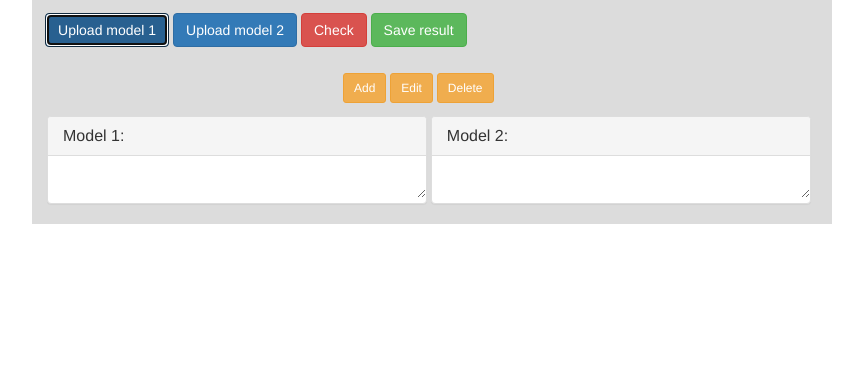
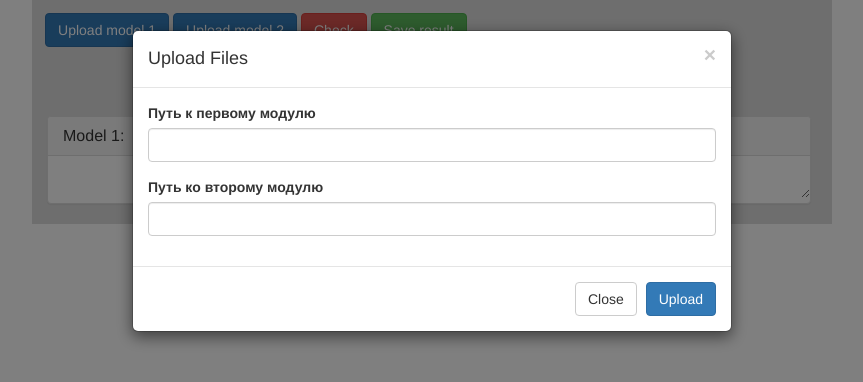
Before and after one commit to barcacules111/SD_Interface, a plain HTML site: page index.html in a window 1280 px wide. Both pictures are taken after a click on the button "Upload model 1". Shown: the whole page, without its empty margins (208-1071 px from the left). Drawn offline with nearby package versions, Linux system fonts and the light colour scheme.

Commit message:
Added modal window in front

```diff
--- a/index.html
+++ b/index.html
@@ -10,17 +10,71 @@
     <link href="css/bootstrap.css" rel="stylesheet">
     <link href="style/style.css" rel="stylesheet">
     <link href="css/style.css" rel="stylesheet">
+
+
       <script src="https://ajax.googleapis.com/ajax/libs/angularjs/1.5.5/angular.min.js"></script>
+
+      <!-- Для модального окна "загрузки" моделей(прим. Кати)-->
+        <script src="http://ajax.googleapis.com/ajax/libs/jquery/1.9.1/jquery.min.js"></script>
+        <script src="js/bootstrap.min.js"></script>
+      <!-- конец подготовки модалки -->
 
         </head>
         <body>
+
             <div class="container" ng-app="MyApp" ng-controller="MainController">
                 <div class="row">
 
-        <button type="submit" class="btn btn-primary" ng-click="upload1()">Upload model 1</button>
+<!--        <button type="submit" class="btn btn-primary" ng-click="upload1()">Upload model 1</button>-->
+        <button type="button" class="btn btn-primary" data-toggle="modal">Upload model 1</button>
           <button type="submit" class="btn btn-primary" ng-click="upload2()">Upload model 2</button>
             <button type="submit" class="btn btn-danger" ng-click="check()">Check</button>
                 <button type="submit" class="btn btn-success" ng-click="save()">Save result</button>
+
+                        <!-- HTML-код модального окна-->
+
+                        <div id="uploadModal" class="modal fade" tabindex="-1" role="dialog" aria-labelledby="uploadModalLabel" aria-hidden="true">
+                            <div class="modal-dialog">
+                                <div class="modal-content">
+                                    <div class="modal-header">
+                                        <button type="button" class="close" data-dismiss="modal">
+                                            <span aria-hidden="true">×</span><span class="sr-only">Close</span>
+                                        </button>
+                                        <h4 class="modal-title" id="uploadModalLabel">Upload Files</h4>
+                                    </div>
+                                    <div class="modal-body">
+
+                                        <form role="form" id="content">
+                                            <div class="form-group">
+                                                <label for="model-first" class="control-label">Путь к первому модулю</label>
+                                                <input type="text" class="form-control" id="model-first">
+                                            </div>
+                                            <div class="form-group">
+                                                <label for="model-second" class="control-label">Путь ко второму модулю</label>
+                                                <input type="text" class="form-control" id="model-first">
+                                            </div>
+                                        </form>
+
+                                    </div>
+                                    <div class="modal-footer">
+                                        <button type="button" class="btn btn-default" data-dismiss="modal">Close</button>
+                                        <button type="button" class="btn btn-primary">Upload</button>
+                                        <!-- А вот тут похоже и будут ng-click="upload1() и ng-click="upload2()-->
+                                    </div>
+                                </div>
+                            </div>
+                        </div>
+
+                        <!-- Скрипт, привязывающий событие click, открывающее модальное окно, к элементам, имеющим класс .btn-primary(он у нас у кнопок загрузки) -->
+                        <script>
+                        $(document).ready(function(){
+                          //при нажатию на любую кнопку, имеющую класс .btn
+                          $(".btn-primary").click(function() {
+                            $("#uploadModal").modal('show');
+                          });
+                        });
+                        </script>
+                        <!-- Окончание описания модального окна -->
 
                 </div>
 
@@ -47,7 +101,13 @@
 
                     </div>
                     </div>
+
+
+<!--У меня редактор показывает эти строки как лишние(прим. Кати)
             </div>
-            </div>
+            </div>-->
+
+
+
         </body>
     </html>
--- a/style/style.css
+++ b/style/style.css
@@ -67,3 +67,18 @@ display: block;
 margin: auto;
 width: 23%;
 }
+
+textarea {
+    width: 100%;
+    height: 100%;
+    border: 0px;
+    padding: 1px;
+    margin: 0px;
+}
+
+.viewType {
+	font-size: 16px;
+	clear: both;
+	text-align: center;
+	padding: 1em;
+}
```
